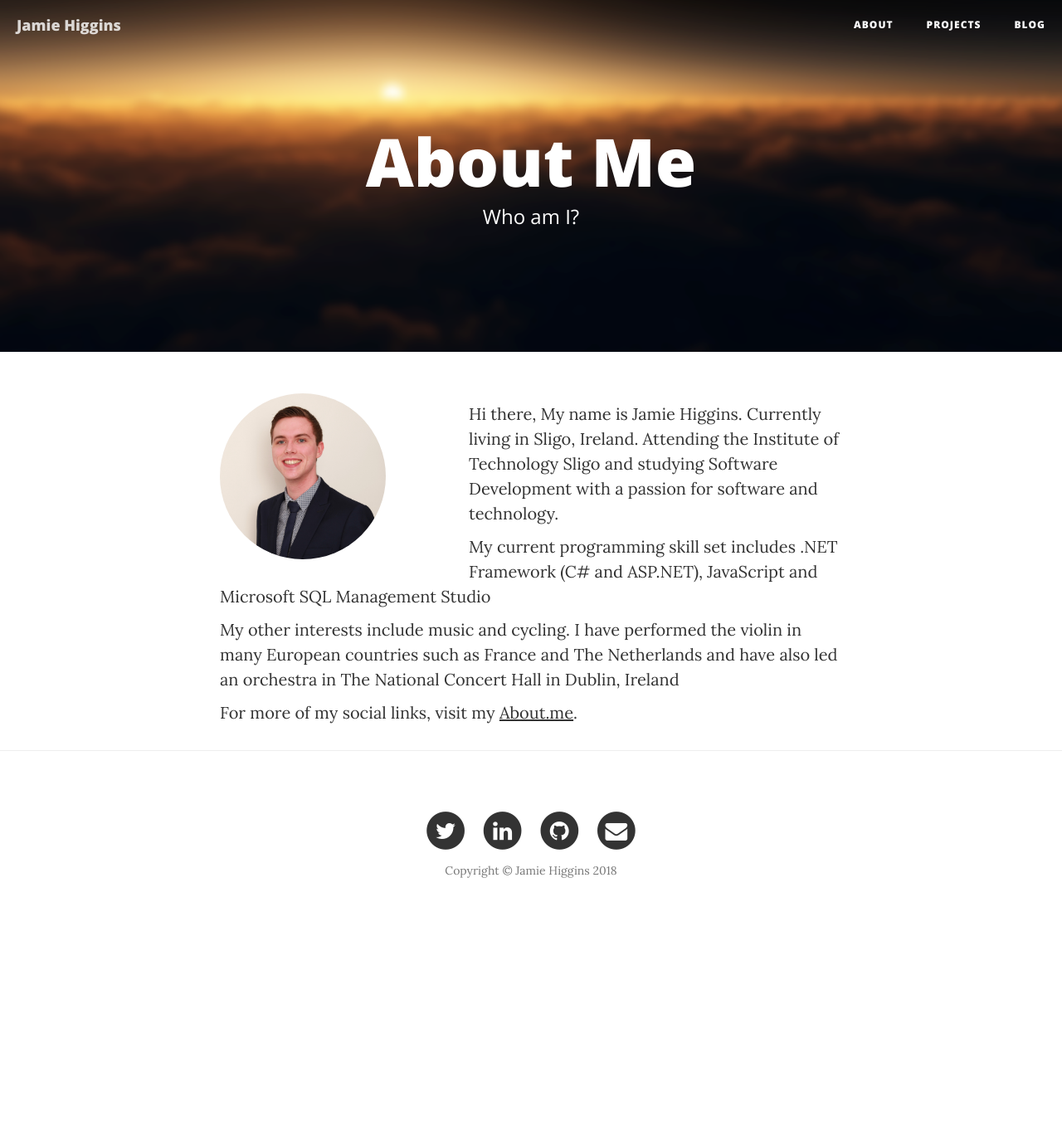
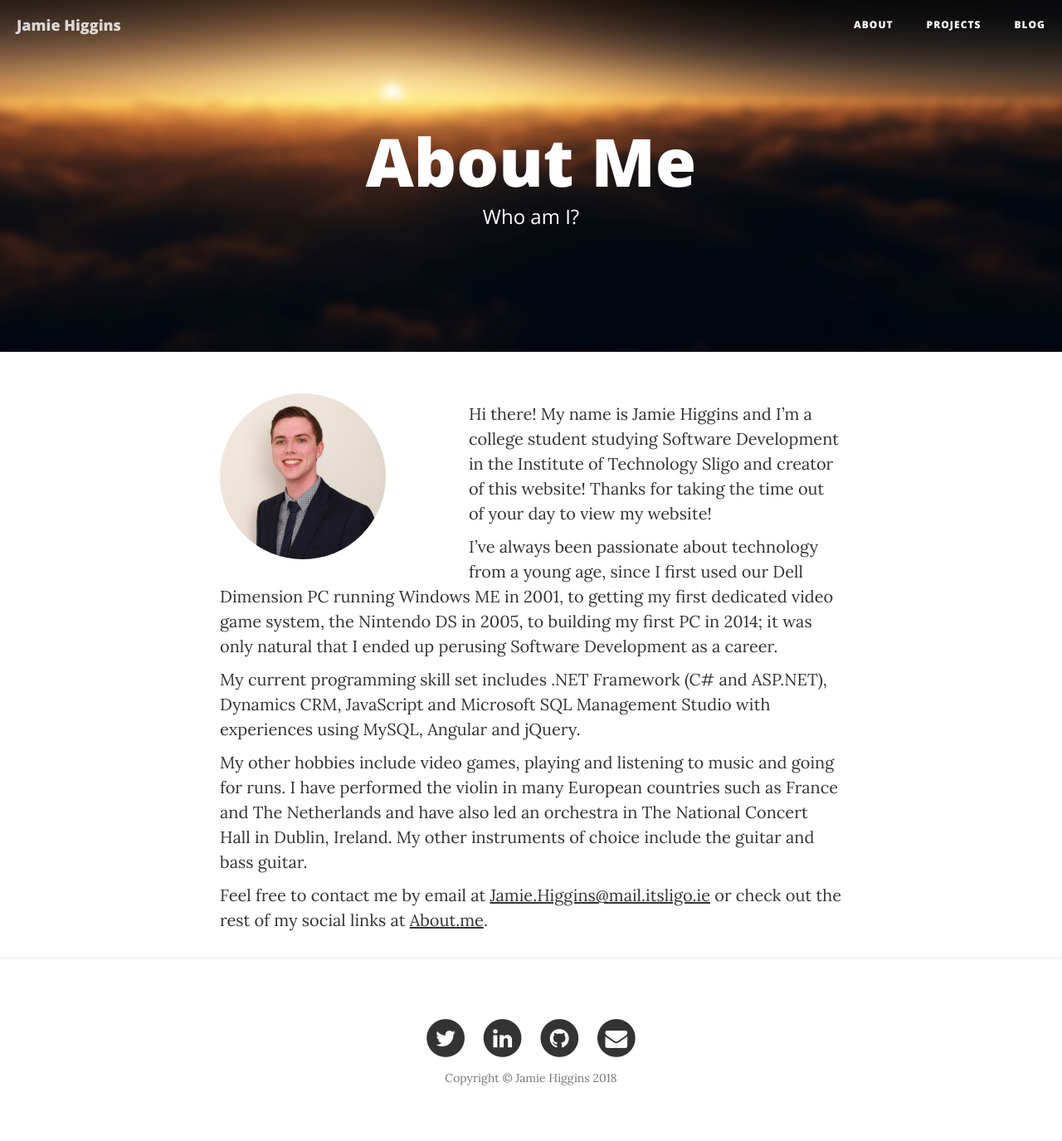
Before and after one commit to JayVee732/jayvee732.github.io, a Jekyll site: the page built from about/index.html, in a window 1280 px wide. Shown: the whole page at 83% size. Built offline with Jekyll 4.4.1, drawn with Linux system fonts in a browser that asks for light colours; before the commit the page ends 1125 px from its top, so only the background shows below that.

Commit message:
New blog post and updated about page

```diff
--- a/about/index.html
+++ b/about/index.html
@@ -8,14 +8,17 @@ image: '/assets/img/about/about-bg.png'
     <img src="/assets/img/about/profile.jpg" class="img img-circle pull-left" alt="Picture of Jamie Higgins" />
 </div>
 <div>
-    <p>Hi there, My name is Jamie Higgins. Currently living in Sligo, Ireland. Attending the Institute of Technology
-        Sligo and studying Software Development with a passion for software and technology.</p>
-    <p>My current programming skill set includes .NET Framework (C# and ASP.NET), JavaScript and Microsoft SQL Management
-        Studio</p>
-    <p>My other interests include music and cycling. I have performed the violin in many European countries such
-        as France and The Netherlands and have also led an orchestra in The National Concert Hall in Dublin,
-        Ireland</p>
-    <p>For more of my social links, visit my
-        <a href="https://about.me/PsychoHacks">About.me</a>.
+    <p>Hi there! My name is Jamie Higgins and I’m a college student studying Software Development in the Institute of Technology
+        Sligo and creator of this website! Thanks for taking the time out of your day to view my website!</p>
+    <p>I’ve always been passionate about technology from a young age, since I first used our Dell Dimension PC running Windows
+        ME in 2001, to getting my first dedicated video game system, the Nintendo DS in 2005, to building my first PC in
+        2014; it was only natural that I ended up perusing Software Development as a career.</p>
+    <p>My current programming skill set includes .NET Framework (C# and ASP.NET), Dynamics CRM, JavaScript and Microsoft SQL
+        Management Studio with experiences using MySQL, Angular and jQuery.</p>
+    <p>My other hobbies include video games, playing and listening to music and going for runs. I have performed the violin
+        in many European countries such as France and The Netherlands and have also led an orchestra in The National Concert
+        Hall in Dublin, Ireland. My other instruments of choice include the guitar and bass guitar.</p>
+    <p>Feel free to contact me by email at <a href="mailto:Jamie.Higgins@mail.itsligo.ie">Jamie.Higgins@mail.itsligo.ie</a> or check out the rest of my social links at
+        <a href="https://about.me/psychohacks">About.me</a>.
     </p>
 </div>
```
Also changed, not shown: _posts/2018/07/01/2018-07-01-Week-11.md (added, +36 -0 lines), assets/img/post/2018/07/01/banner.jpeg (added).
